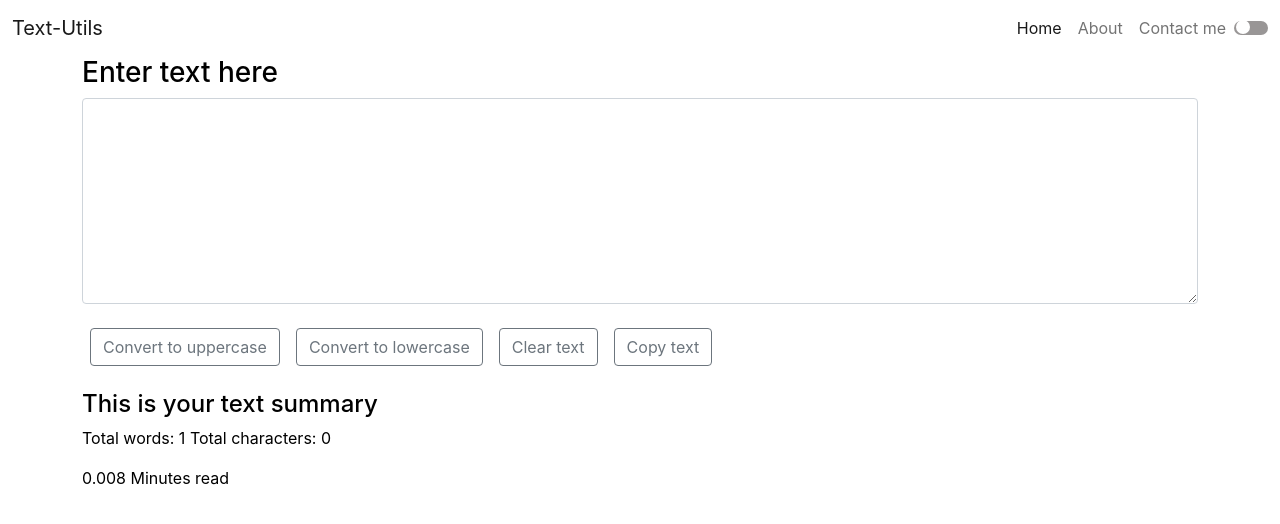
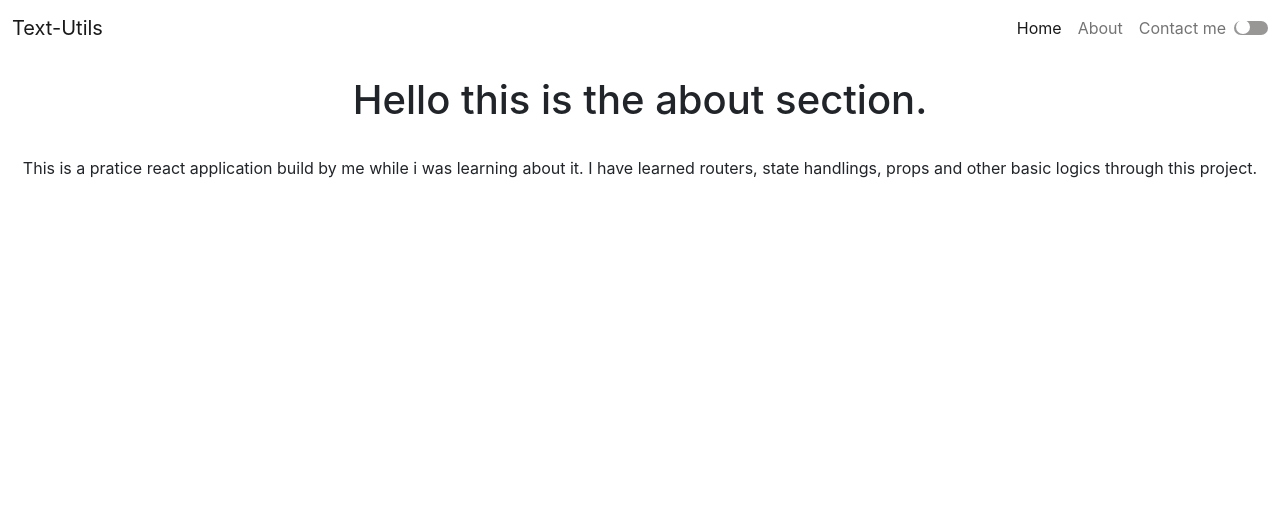
Before and after one commit to IAmTamal/text-utils, a React (Create React App) app: page /about in a window 1280 px wide. Shown: the top 524 px of the page. Built offline with nearby package versions, Linux system fonts and the light colour scheme.

Commit message:
Added routes to pages.

```diff
--- a/src/App.js
+++ b/src/App.js
@@ -3,6 +3,9 @@ import { useState } from "react";
 import "./App.css";
 import Navbar from "./Components/Navbar";
 import TextForm from "./Components/TextForm";
+import About from "./Components/About";
+import { BrowserRouter as Router, Switch, Route } from "react-router-dom";
+
 function App() {
   const [modes, setModes] = useState("light"); //wether dm is enabled or not
 
@@ -15,12 +18,22 @@ function App() {
       document.body.style.backgroundColor = "white";
     }
   };
+
   return (
     <>
-      <div className="dark-mode">
+      <Router>
         <Navbar title="Text-Utils" mode={modes} toggle={toggleMode} />
-        <TextForm mode={modes} toggle={toggleMode} />
-      </div>
+
+        {/* <About /> */}
+        <Switch>
+          <Route exact path="/about">
+            <About />
+          </Route>
+          <Route exact path="/">
+            <TextForm mode={modes} toggle={toggleMode} />
+          </Route>
+        </Switch>
+      </Router>
     </>
   );
 }
--- /dev/null
+++ b/src/Components/About.js
@@ -0,0 +1,15 @@
+import React from "react";
+
+export default function About() {
+  return (
+    <div style={{ textAlign: "center", paddingTop: "20px" }}>
+      <h1>Hello this is the about section.</h1>
+      <br />
+      <p>
+        This is a pratice react application build by me while i was learning
+        about it. I have learned routers, state handlings, props and other basic
+        logics through this project.
+      </p>
+    </div>
+  );
+}
--- a/src/Components/Navbar.js
+++ b/src/Components/Navbar.js
@@ -1,6 +1,7 @@
 import React from "react";
 import PropTypes from "prop-types";
 import "../App.css";
+import { Link } from "react-router-dom";
 
 export default function Navbar(props) {
   return (
@@ -31,16 +32,16 @@ export default function Navbar(props) {
             <div className="collapse navbar-collapse" id="navtoggle">
               <ul className="navbar-nav ms-auto">
                 <li className="nav-item">
-                  <a className="nav-link active" href="/">
+                  <Link className="nav-link active" to="/">
                     {" "}
                     Home
-                  </a>
+                  </Link>
                 </li>
 
                 <li className="nav-item" id="lg">
-                  <a className="nav-link" href="/">
+                  <Link className="nav-link" to="/about">
                     About
-                  </a>
+                  </Link>
                 </li>
 
                 <li className="nav-item" id="lg">
--- a/src/Components/TextForm.js
+++ b/src/Components/TextForm.js
@@ -1,5 +1,4 @@
 import React, { useState } from "react";
-import PropTypes from "prop-types";
 import "../App.css";
 
 export default function TextForm(props) {
```
